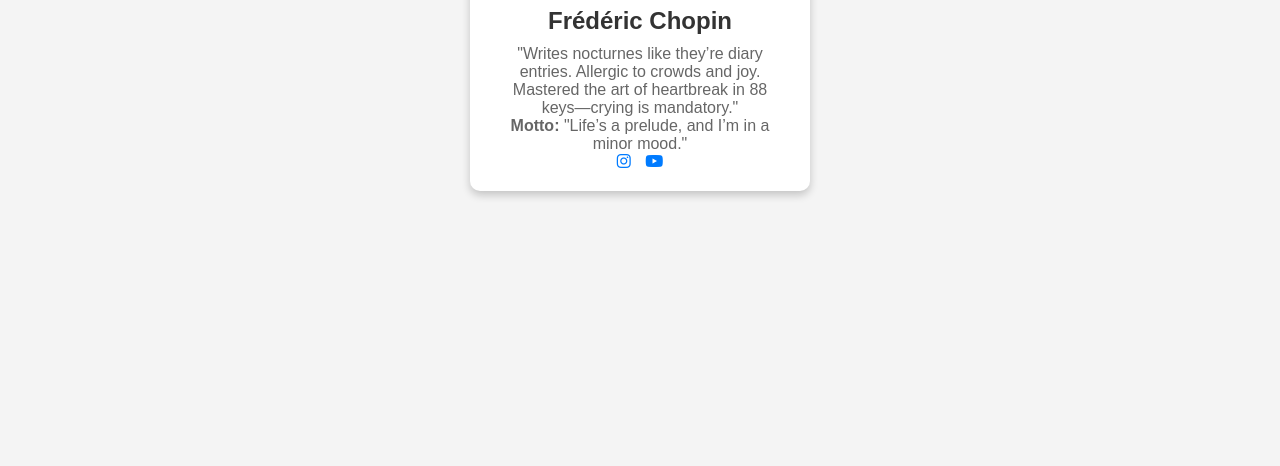
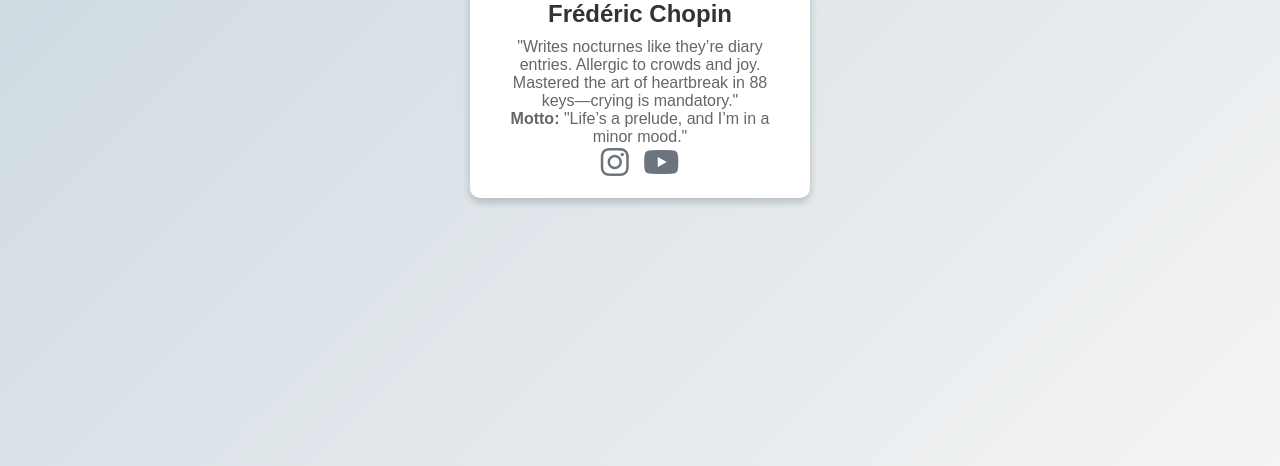
Before and after one commit to Mayoo-ux/Cards, a plain HTML site: page index.htm in a window 1280 px wide. Shown: the part 334-800 px from the top of the page. Drawn offline with Linux system fonts and the light colour scheme.

Commit message:
Update styles.css

```diff
--- a/styles.css
+++ b/styles.css
@@ -10,7 +10,7 @@ section.profile {
     display: flex;
     justify-content: center;
     align-items: center;
-    background-color: #f4f4f4;
+    background: linear-gradient(135deg, #c9d6df, #f4f4f4);
 }
 
 
@@ -49,12 +49,12 @@ section.profile {
 
 .card .medsos a {
     text-decoration: none;
-    color: #007BFF;
+    color: #6c757d; ;
     margin: 0 5px;
-    font-size: 1em;
+    font-size: 2em;
     transition: color 0.3s;
 }
 
 .card .medsos a:hover {
-    color: #0056b3;
+    color: #495057;
 }
```
